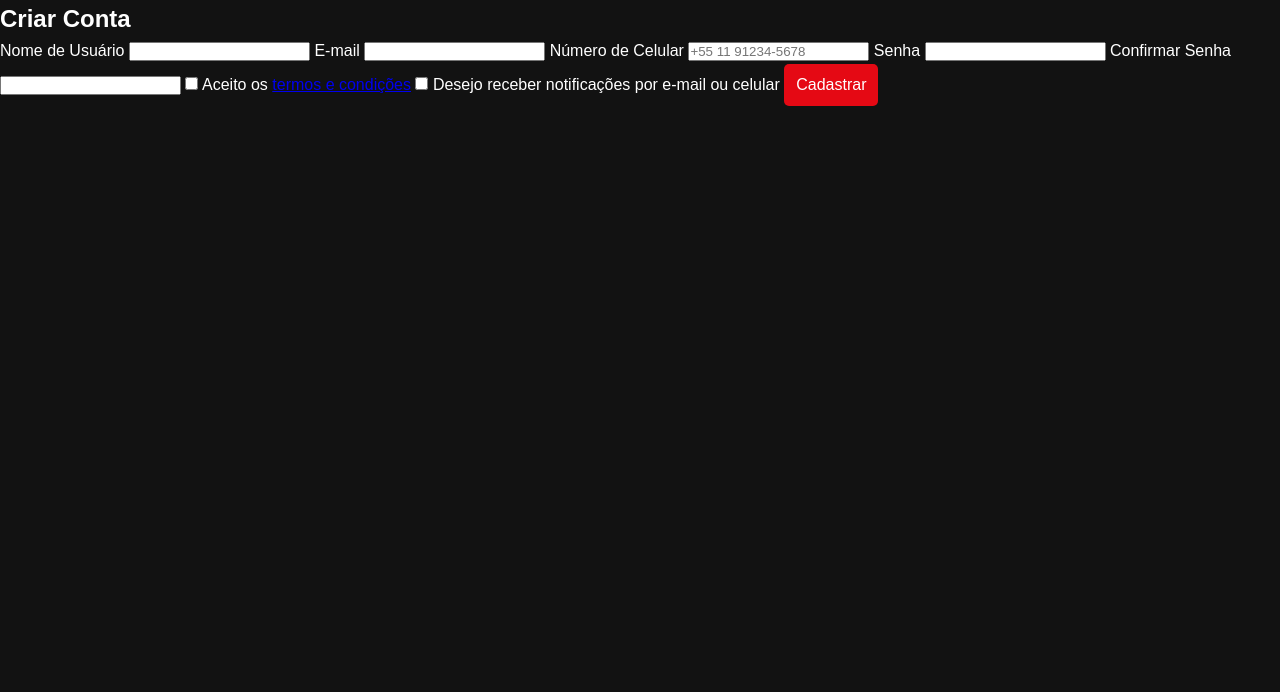
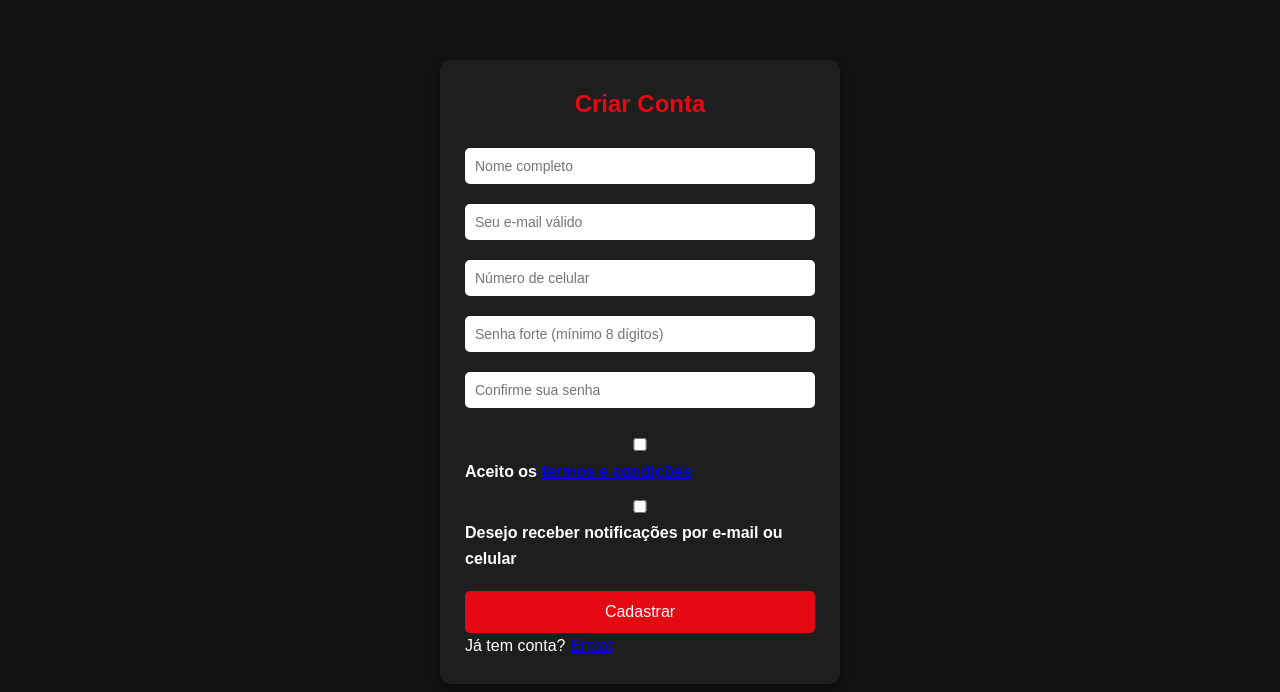
Before and after one commit to LenardoJunior/DIGIVEND, a plain HTML site: page cadastro.html in a window 1280 px wide. Drawn offline with Linux system fonts and the light colour scheme.

Commit message:
Atualização da página de cadastro com validação e novos campos

```diff
--- a/cadastro.html
+++ b/cadastro.html
@@ -7,81 +7,43 @@
   <link rel="stylesheet" href="style.css">
 </head>
 <body>
-  <div class="cadastro-container">
+
+  <div class="form-container">
     <h2>Criar Conta</h2>
+    <form action="verificacao.html" method="POST">
 
-    <form id="cadastroForm">
-      <label for="nome">Nome de Usuário</label>
-      <input type="text" id="nome" name="nome" required>
+      <!-- Nome -->
+      <input type="text" name="nome" placeholder="Nome completo" required>
 
-      <label for="email">E-mail</label>
-      <input type="email" id="email" name="email" required>
+      <!-- Email -->
+      <input type="email" name="email" placeholder="Seu e-mail válido" required>
 
-      <label for="telefone">Número de Celular</label>
-      <input type="tel" id="telefone" name="telefone" placeholder="+55 11 91234-5678">
+      <!-- Número de celular -->
+      <input type="tel" name="telefone" placeholder="Número de celular" pattern="[0-9]{9,15}" required>
 
-      <label for="senha">Senha</label>
-      <input type="password" id="senha" name="senha" required>
+      <!-- Senha -->
+      <input type="password" name="senha" placeholder="Senha forte (mínimo 8 dígitos)"
+        pattern="^(?=.*[A-Z])(?=.*[0-9])(?=.*[!@#$%^&*]).{8,}$"
+        title="A senha deve ter no mínimo 8 caracteres, incluindo 1 letra maiúscula, 1 número e 1 caractere especial" required>
 
-      <label for="confirmarSenha">Confirmar Senha</label>
-      <input type="password" id="confirmarSenha" name="confirmarSenha" required>
+      <!-- Confirmar Senha -->
+      <input type="password" name="confirma_senha" placeholder="Confirme sua senha" required>
 
-      <!-- Checkboxes -->
+      <!-- Aceitar termos -->
       <label>
-        <input type="checkbox" id="termos" required>
-        Aceito os <a href="#">termos e condições</a>
+        <input type="checkbox" required> Aceito os <a href="#">termos e condições</a>
       </label>
+
+      <!-- Receber notificações -->
       <label>
-        <input type="checkbox" id="notificacoes">
-        Desejo receber notificações por e-mail ou celular
+        <input type="checkbox"> Desejo receber notificações por e-mail ou celular
       </label>
 
       <button type="submit">Cadastrar</button>
     </form>
 
-    <p id="mensagem"></p>
+    <p>Já tem conta? <a href="login.html">Entrar</a></p>
   </div>
 
-  <script>
-    document.getElementById("cadastroForm").addEventListener("submit", function(event) {
-      event.preventDefault();
-
-      const nome = document.getElementById("nome").value.toLowerCase();
-      const email = document.getElementById("email").value.toLowerCase();
-      const senha = document.getElementById("senha").value;
-      const confirmarSenha = document.getElementById("confirmarSenha").value;
-      const mensagem = document.getElementById("mensagem");
-
-      // Regras da senha
-      const regexSenha = /^(?=.*[A-Z])(?=.*\d)(?=.*[!@#$%^&*]).{8,}$/;
-
-      if (!regexSenha.test(senha)) {
-        mensagem.innerText = "⚠️ A senha deve ter pelo menos 8 caracteres, 1 letra maiúscula, 1 número e 1 caractere especial.";
-        mensagem.style.color = "red";
-        return;
-      }
-
-      if (senha.includes(nome) || senha.includes(email.split("@")[0])) {
-        mensagem.innerText = "⚠️ A senha não pode conter seu nome de usuário ou parte do e-mail.";
-        mensagem.style.color = "red";
-        return;
-      }
-
-      if (senha !== confirmarSenha) {
-        mensagem.innerText = "⚠️ As senhas não coincidem.";
-        mensagem.style.color = "red";
-        return;
-      }
-
-      if (!document.getElementById("termos").checked) {
-        mensagem.innerText = "⚠️ Você deve aceitar os termos e condições.";
-        mensagem.style.color = "red";
-        return;
-      }
-
-      mensagem.innerText = "✅ Cadastro validado com sucesso! (Backend será necessário para salvar)";
-      mensagem.style.color = "green";
-    });
-  </script>
 </body>
 </html>
--- a/style.css
+++ b/style.css
@@ -257,3 +257,61 @@ footer {
 .form-container button:hover {
   background: #ff1e26;
 }
+.form-container {
+  max-width: 400px;
+  margin: 60px auto;
+  background: #1e1e1e;
+  padding: 25px;
+  border-radius: 10px;
+  box-shadow: 0 4px 10px rgba(0,0,0,0.4);
+  color: #fff;
+}
+
+.form-container h2 {
+  text-align: center;
+  margin-bottom: 20px;
+  color: #e50914;
+}
+
+.form-container label {
+  display: block;
+  margin: 10px 0 5px;
+  font-weight: bold;
+}
+
+.form-container input[type="text"],
+.form-container input[type="email"],
+.form-container input[type="tel"],
+.form-container input[type="password"] {
+  width: 100%;
+  padding: 10px;
+  margin-bottom: 15px;
+  border: none;
+  border-radius: 5px;
+  font-size: 14px;
+}
+
+.checkboxes {
+  margin-bottom: 15px;
+}
+
+.checkboxes label {
+  display: block;
+  margin: 5px 0;
+}
+
+.form-container button {
+  width: 100%;
+  padding: 12px;
+  background: #e50914;
+  color: #fff;
+  border: none;
+  border-radius: 5px;
+  font-size: 16px;
+  cursor: pointer;
+  transition: background 0.3s;
+}
+
+.form-container button:hover {
+  background: #ff1e26;
+}
```
Also changed, not shown: login.html (+6 -60 lines).
